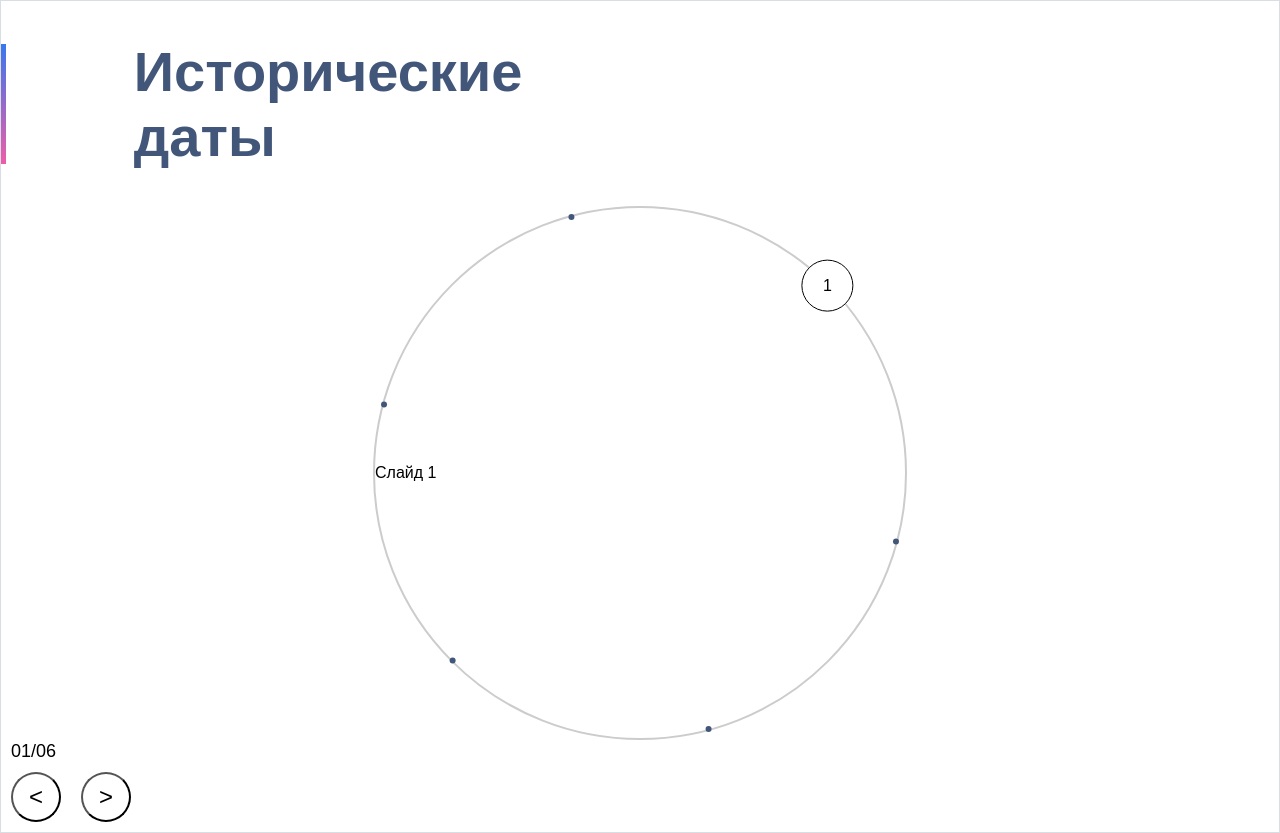
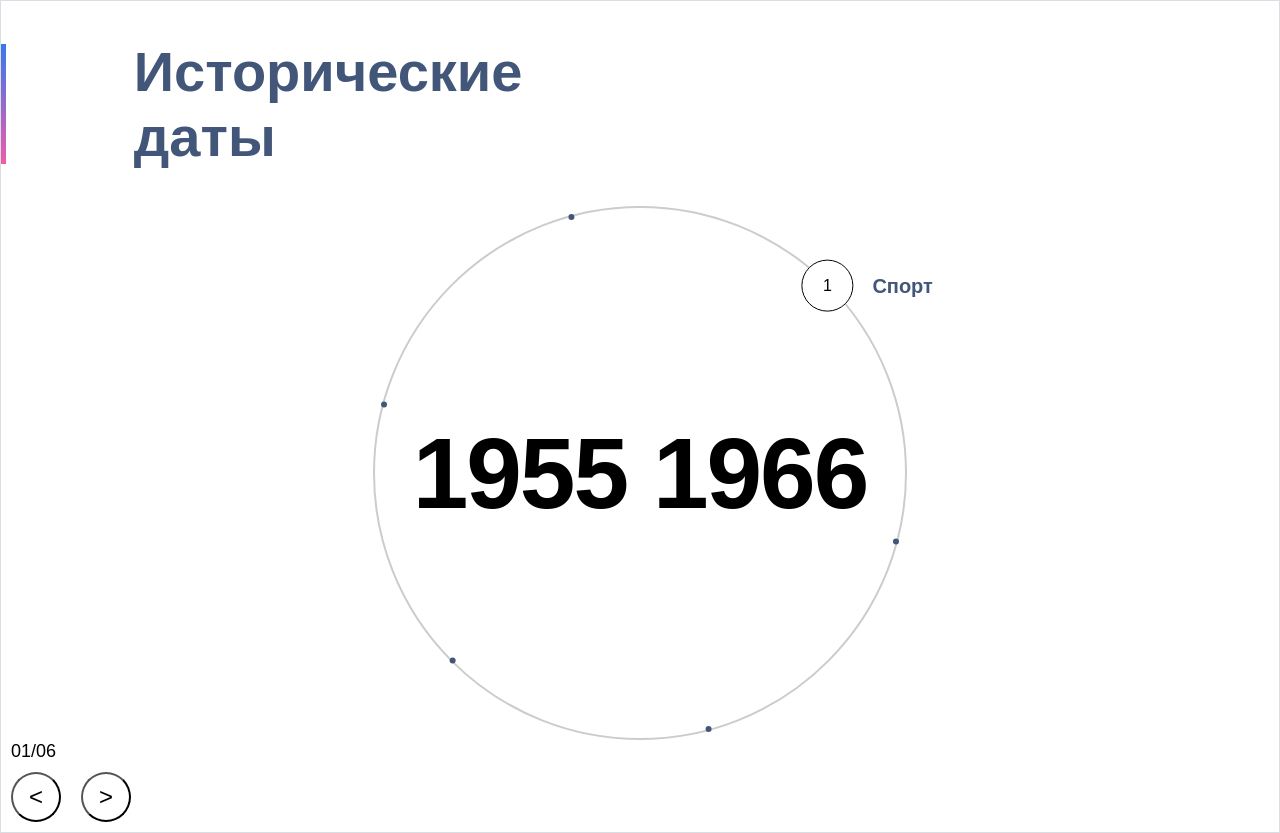
Before and after one commit to Mishe4ka14/test-history, a React (Create React App) app: page / in a window 1280 px wide. Built offline with nearby package versions, Linux system fonts and the light colour scheme.

Commit message:
add context with mock-data, add animated years

```diff
--- /dev/null
+++ b/src/components/animated-years/animated-years.tsx
@@ -0,0 +1,65 @@
+import React, { useEffect, useState } from 'react';
+import styled from 'styled-components';
+import gsap from 'gsap';
+import { Slide } from '../../context/slides-context';
+
+interface YearsDisplayProps {
+  activeSlideIndex: number;
+  slides: Slide[];
+}
+
+const StyledSlide = styled.div`
+  font-size: 100px;
+  font-weight: 700;
+  line-height: 160px;
+  letter-spacing: -0.02em;
+  text-align: center;
+  transition: opacity 0.5s ease;
+  opacity: 1;
+  z-index:0 ;
+`;
+
+const AnimatedYears: React.FC<YearsDisplayProps> = ({ activeSlideIndex, slides }) => {
+  const [currentYear, setCurrentYear] = useState<string>(slides[activeSlideIndex].years);
+
+  useEffect(() => {
+    const nextYears = slides[activeSlideIndex].years;
+    const [nextStartYear, nextEndYear] = nextYears.split(' ').map(Number);
+    let [currentStartYear, currentEndYear] = currentYear.split(' ').map(Number);
+
+    // делаем анимацию для цифр
+    const animateYears = () => {
+      const startDiff = nextStartYear - currentStartYear;
+      const endDiff = nextEndYear - currentEndYear;
+
+      const animation = gsap.to({}, {
+        duration: 1,
+        onUpdate: () => {
+          if (currentStartYear !== nextStartYear) {
+            currentStartYear += startDiff > 0 ? 1 : -1;
+          }
+          if (currentEndYear !== nextEndYear) {
+            currentEndYear += endDiff > 0 ? 1 : -1;
+          }
+          setCurrentYear(`${currentStartYear} ${currentEndYear}`);
+        },
+        ease: 'power1.inOut',
+        onComplete: () => {
+          // выставляем конечные года
+          setCurrentYear(`${nextStartYear} ${nextEndYear}`);
+        },
+      });
+
+      return animation;
+    };
+
+    // запускаем анимацию если года отличаются
+    if (currentYear !== nextYears) {
+      animateYears();
+    }
+  }, [activeSlideIndex, currentYear, slides]);
+
+  return <StyledSlide>{currentYear}</StyledSlide>;
+};
+
+export default AnimatedYears;
--- a/src/components/swiper-arrow/swiper-arrow.tsx
+++ b/src/components/swiper-arrow/swiper-arrow.tsx
@@ -28,10 +28,10 @@ const StyledSwiper = styled(SwiperComponent)`
   margin: 0;
 `;
 
-const Box = styled.div`
-  display: flex;
-  align-items: center;
-`;
+// const Box = styled.div`
+//   display: flex;
+//   align-items: center;
+// `;
 
 const Counter = styled.p`
   margin: 0;
@@ -52,23 +52,28 @@ const SwiperArrow: React.FC<SwiperArrowProps> = ({ setArrowSwiper, secondSwiper
 
   const handleNext = () => {
     if (currentSlide < totalSlides) {
-        secondSwiper?.slideNext();
+      if (secondSwiper) {
+        secondSwiper.slideNext();
+      }
     } else {
-        secondSwiper?.slideTo(0);
+      secondSwiper?.slideTo(0)
     }
   };
 
   const handlePrev = () => {
-    if (currentSlide === 1) {
-        secondSwiper?.slideTo(totalSlides);
+    if (currentSlide > 1) {
+      if (secondSwiper) {
+        secondSwiper.slideTo(totalSlides);
+      }
     } else {
-        secondSwiper?.slidePrev();
+      if (secondSwiper) {
+        secondSwiper.slidePrev();
+      }
     }
   };
 
-
   const handleSlideChange = (swiper: SwiperType) => {
-    setCurrentSlide(swiper.realIndex + 1); // обновляем текущий слайд
+    setCurrentSlide(swiper.realIndex + 1);
   };
 
   return (
@@ -84,18 +89,14 @@ const SwiperArrow: React.FC<SwiperArrowProps> = ({ setArrowSwiper, secondSwiper
         slidesPerView={1}
         loop={true}
       >
-        <Box>
-          <StyledSwiperSlide></StyledSwiperSlide>
-          <StyledSwiperSlide></StyledSwiperSlide>
-          <StyledSwiperSlide></StyledSwiperSlide>
-          <StyledSwiperSlide></StyledSwiperSlide>
-          <StyledSwiperSlide></StyledSwiperSlide>
-          <StyledSwiperSlide></StyledSwiperSlide>
-        </Box>
-        <Counter>
-          {String(currentSlide).padStart(2, '0')}/{String(totalSlides).padStart(2, '0')}
-        </Counter>
+        {[...Array(totalSlides)].map((_, index) => (
+          <StyledSwiperSlide key={index}>
+          </StyledSwiperSlide>
+        ))}
       </StyledSwiper>
+      <Counter>
+        {String(currentSlide).padStart(2, '0')}/{String(totalSlides).padStart(2, '0')}
+      </Counter>
       <ArrowBtn onClick={handlePrev}>&lt;</ArrowBtn>
       <ArrowBtn onClick={handleNext}>&gt;</ArrowBtn>
     </>
--- a/src/components/swiper-loop-dot/swiper-loop-dot.tsx
+++ b/src/components/swiper-loop-dot/swiper-loop-dot.tsx
@@ -28,7 +28,7 @@ const SwiperLoopDot = styled(SlideDotComponent)<SwiperLoopDotProps>`
   align-items: center;
   cursor: pointer;
   transition: all 0.3s ease;
-
+  z-index: 100;
   &:hover {
     width: 50px;
     height: 50px;
--- a/src/components/swiper-loop/swiper-loop.tsx
+++ b/src/components/swiper-loop/swiper-loop.tsx
@@ -6,6 +6,8 @@ import 'swiper/css';
 import styled from 'styled-components';
 import gsap from 'gsap';
 import SwiperLoopDot from '../swiper-loop-dot/swiper-loop-dot';
+import { useSlides } from '../../context/slides-context';
+import AnimatedYears from '../animated-years/animated-years';
 
 interface SwiperLoopProps {
   setSwiperLoop: (swiper: SwiperType) => void;
@@ -38,31 +40,51 @@ const HoverNumber = styled.p`
   color: black;
 `;
 
+const BlockTitle = styled.p`
+  position: absolute;
+  left: 70px;
+  color: rgba(66, 86, 122, 1);
+  opacity: 0;
+  transition: opacity 1s ease-in-out;
+  animation: fadeIn 1s ease-in-out 1s forwards;
+  font-size: 20px;
+  font-weight: 700;
+  line-height: 30px;
+  text-align: left;
+
+  @keyframes fadeIn {
+    to {
+      opacity: 1;
+    }
+  }
+`;
+
 const SwiperLoop: React.FC<SwiperLoopProps> = ({ setSwiperLoop, firstSwiper, secondSwiper }) => {
   const dotsWrapperRef = useRef<HTMLDivElement>(null);
   const [activeDot, setActiveDot] = useState<number>(0); // стейт для активной точки
-  const [hoveredIndex, setHoveredIndex] = useState<number | null>(0); // cтейт для отслеживания наведенной точки
+  const [hoveredIndex, setHoveredIndex] = useState<number | null>(null); // cтейт для отслеживания наведенной точки
   const [rotationAngle, setRotationAngle] = useState<number>(0); // стейт для угла вращения
+  const radius = 265;
 
-  const totalSlides = 6;
-  const radius = 265;
+  const slides = useSlides();
+  const totalSlides = slides.length;
+
   const anglePerDot = (Math.PI * 2) / totalSlides; // выставляем угол точек, в зависимости от количества
+  const updateRotation = (newActiveIndex: number) => {
+    const deltaIndex = (newActiveIndex - activeDot + totalSlides) % totalSlides;
+    const reverseDeltaIndex = (activeDot - newActiveIndex + totalSlides) % totalSlides;
 
-  const updateRotation = (newActiveIndex: number) => {
-    const deltaIndex = (newActiveIndex - activeDot + totalSlides) % totalSlides; // считаем на сколько индексов изменился активный элемент
-    const reverseDeltaIndex = (activeDot - newActiveIndex + totalSlides) % totalSlides; // считаем сколько нужно пройти в обратном направлении
-
-    const isForward = deltaIndex <= reverseDeltaIndex; // определяем направление
-    const deltaAngle = isForward ? deltaIndex * anglePerDot : -reverseDeltaIndex * anglePerDot; // считаем угол в зависимости от направления
+    const isForward = deltaIndex <= reverseDeltaIndex;
+    const deltaAngle = isForward ? deltaIndex * anglePerDot : -reverseDeltaIndex * anglePerDot;
     const newRotationAngle = rotationAngle - (deltaAngle * 180) / Math.PI;
 
     setRotationAngle(newRotationAngle);
 
     if (dotsWrapperRef.current) {
       gsap.to(dotsWrapperRef.current, {
-        duration: 2,
+        duration: 1,
         ease: 'power2.out',
-        rotate: `${newRotationAngle}deg`,  // угол вращения
+        rotate: `${newRotationAngle}deg`,
         force3D: true,
       });
     }
@@ -71,9 +93,14 @@ const SwiperLoop: React.FC<SwiperLoopProps> = ({ setSwiperLoop, firstSwiper, sec
   };
 
   const handleSlideChange = (swiper: SwiperType) => {
-    updateRotation(swiper.realIndex);
-    if (firstSwiper) {
-      firstSwiper.slideTo(swiper.realIndex);
+    const newIndex = swiper.realIndex;
+    if (newIndex !== activeDot) {
+      updateRotation(newIndex);
+      setActiveDot(newIndex);
+
+      if (firstSwiper && firstSwiper.realIndex !== newIndex) {
+        firstSwiper.slideTo(newIndex);
+      }
     }
   };
 
@@ -81,7 +108,7 @@ const SwiperLoop: React.FC<SwiperLoopProps> = ({ setSwiperLoop, firstSwiper, sec
     <CircleContainer>
       <DotsWrapper ref={dotsWrapperRef}>
         {Array.from({ length: totalSlides }, (_, index) => {
-          const offsetAngle = -Math.PI / 4;
+          const offsetAngle = -Math.PI / 4; // смещение
           const angle = index * anglePerDot + offsetAngle;
           const x = Math.cos(angle) * radius + 265;
           const y = Math.sin(angle) * radius + 265;
@@ -105,8 +132,11 @@ const SwiperLoop: React.FC<SwiperLoopProps> = ({ setSwiperLoop, firstSwiper, sec
                 }
               }}
             >
-              {(activeDot === index || hoveredIndex === index) && ( // показываем номер при наведении или если активен
+              {(activeDot === index || hoveredIndex === index) && (
                 <HoverNumber>{index + 1}</HoverNumber>
+              )}
+              {activeDot === index && (
+                <BlockTitle>{slides[index]?.title}</BlockTitle>
               )}
             </SwiperLoopDot>
           );
@@ -121,9 +151,10 @@ const SwiperLoop: React.FC<SwiperLoopProps> = ({ setSwiperLoop, firstSwiper, sec
         slidesPerView={1}
         loop={true}
       >
-        {Array.from({ length: totalSlides }, (_, index) => (
-          <SwiperSlide key={index}>Слайд {index + 1}</SwiperSlide>
-        ))}
+        {slides.map((slide, index) => (
+        <SwiperSlide key={index}></SwiperSlide>
+      ))}
+        <AnimatedYears activeSlideIndex={activeDot} slides={slides} />
       </SwiperComponent>
     </CircleContainer>
   );
--- /dev/null
+++ b/src/context/slides-context.tsx
@@ -0,0 +1,26 @@
+import React, { createContext, useContext } from 'react';
+
+export interface Slide {
+  id: number;
+  title: string;
+  years: string;
+}
+
+// моковые данные слайдов
+const slidesData: Slide[] = [
+  { id: 0, title: 'Спорт', years: '1955 1966 ' },
+  { id: 1, title: 'Кино', years: '1966 1977' },
+  { id: 2, title: 'Литература', years: '1978 1989' },
+  { id: 3, title: 'Культурка', years: '1990 2001' },
+  { id: 4, title: 'Слайд 5', years: '2002 2013' },
+  { id: 5, title: 'Наука', years: '2024 2035' },
+];
+
+const SlidesContext = createContext<Slide[]>([]);
+
+export const SlidesProvider: React.FC<{ children: React.ReactNode }> = ({ children }) => {
+  return <SlidesContext.Provider value={slidesData}>{children}</SlidesContext.Provider>;
+};
+
+// кастомный хук для использования контекста
+export const useSlides = () => useContext(SlidesContext);
--- a/src/index.tsx
+++ b/src/index.tsx
@@ -2,12 +2,15 @@ import React from 'react';
 import ReactDOM from 'react-dom/client';
 import './index.css';
 import App from './components/app/App';
+import { SlidesProvider } from './context/slides-context';
 
 const root = ReactDOM.createRoot(
   document.getElementById('root') as HTMLElement
 );
 root.render(
   <React.StrictMode>
-    <App />
+    <SlidesProvider>
+      <App />
+    </SlidesProvider>
   </React.StrictMode>
 );
```
